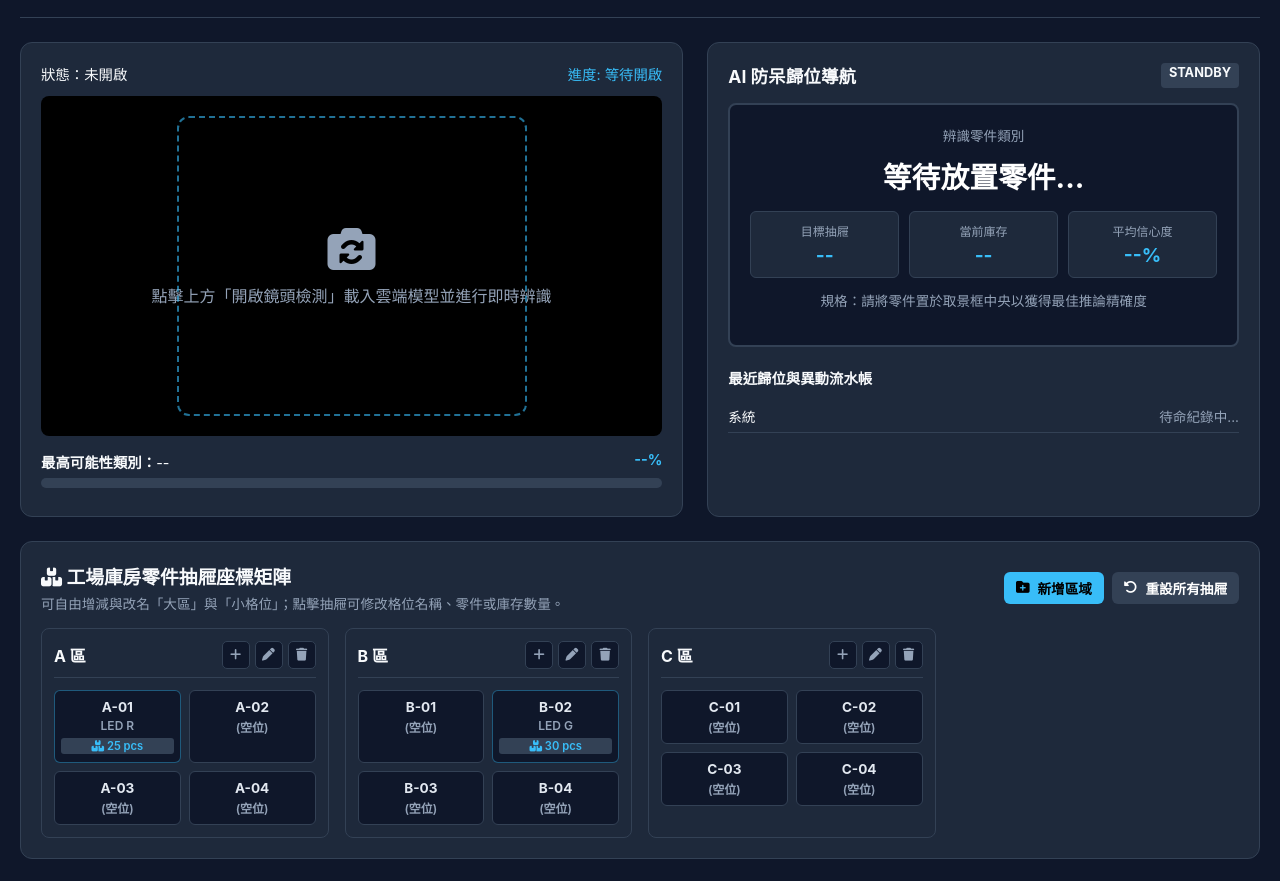
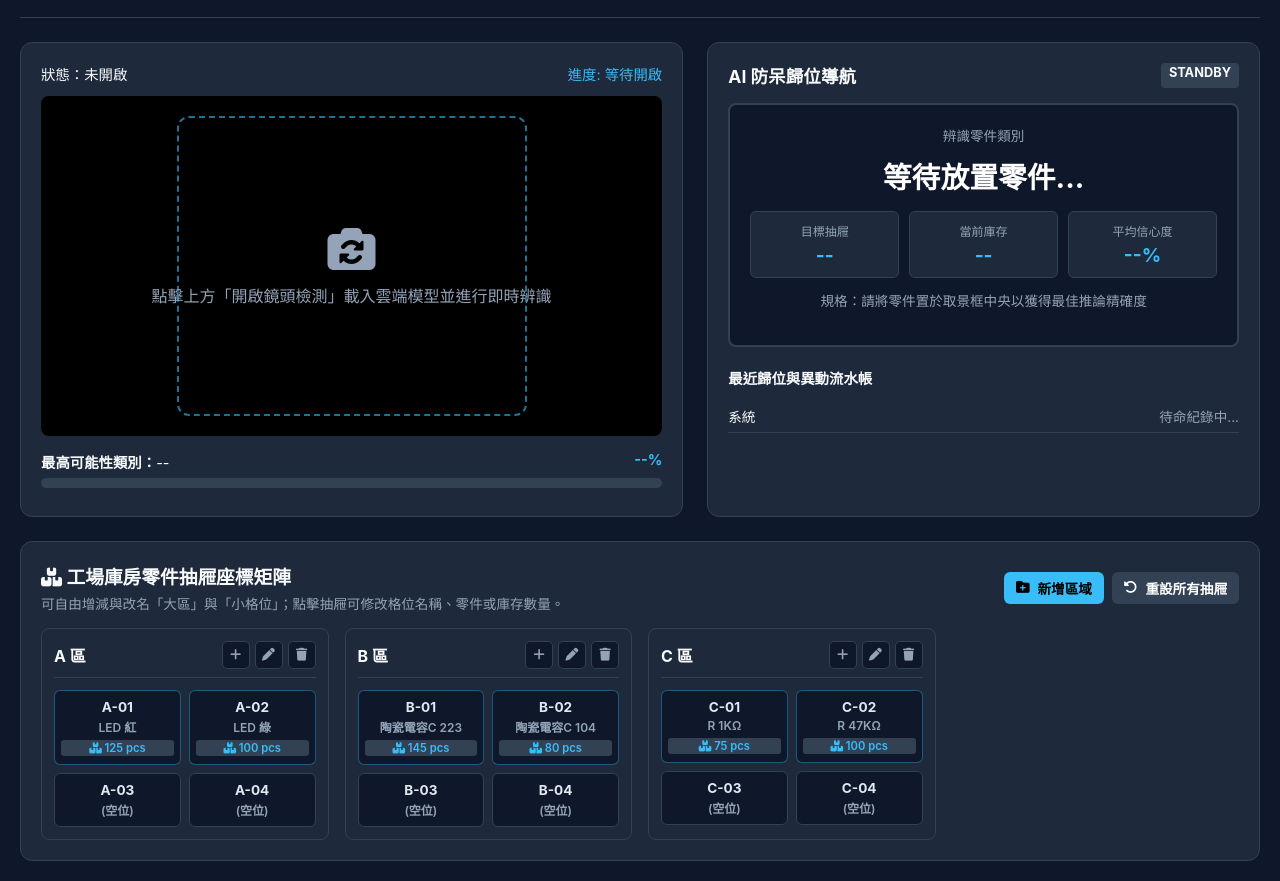
Before and after one commit to LY-C123/html, a plain HTML site: page index.html in a window 1280 px wide. Shown: the part 82-963 px from the top of the page. Drawn offline with Linux system fonts and the light colour scheme.

Commit message:
index.html

```diff
--- a/index.html
+++ b/index.html
@@ -585,7 +585,7 @@
 
   <script>
     // 預設模型分享連結
-    let MODEL_URL = "https://teachablemachine.withgoogle.com/models/CFJVO9lUR/";
+    let MODEL_URL = "https://teachablemachine.withgoogle.com/models/_lP_E--Od/";
 
     // 醒目色彩調色盤
     const PALETTE = [
@@ -600,8 +600,8 @@
         id: "zone_a",
         name: "A 區",
         drawers: [
-          { id: "d_a1", code: "A-01", item: "LED R", qty: 25 },
-          { id: "d_a2", code: "A-02", item: "", qty: 0 },
+          { id: "d_a1", code: "A-01", item: "LED 紅", qty: 125 },
+          { id: "d_a2", code: "A-02", item: "LED 綠", qty: 100 },
           { id: "d_a3", code: "A-03", item: "", qty: 0 },
           { id: "d_a4", code: "A-04", item: "", qty: 0 }
         ]
@@ -610,8 +610,8 @@
         id: "zone_b",
         name: "B 區",
         drawers: [
-          { id: "d_b1", code: "B-01", item: "", qty: 0 },
-          { id: "d_b2", code: "B-02", item: "LED G", qty: 30 },
+          { id: "d_b1", code: "B-01", item: "陶瓷電容C 223", qty: 145 },
+          { id: "d_b2", code: "B-02", item: "陶瓷電容C 104", qty: 80 },
           { id: "d_b3", code: "B-03", item: "", qty: 0 },
           { id: "d_b4", code: "B-04", item: "", qty: 0 }
         ]
@@ -620,8 +620,8 @@
         id: "zone_c",
         name: "C 區",
         drawers: [
-          { id: "d_c1", code: "C-01", item: "", qty: 0 },
-          { id: "d_c2", code: "C-02", item: "", qty: 0 },
+          { id: "d_c1", code: "C-01", item: "R 1KΩ", qty: 75 },
+          { id: "d_c2", code: "C-02", item: "R 47KΩ", qty: 100 },
           { id: "d_c3", code: "C-03", item: "", qty: 0 },
           { id: "d_c4", code: "C-04", item: "", qty: 0 }
         ]
```
